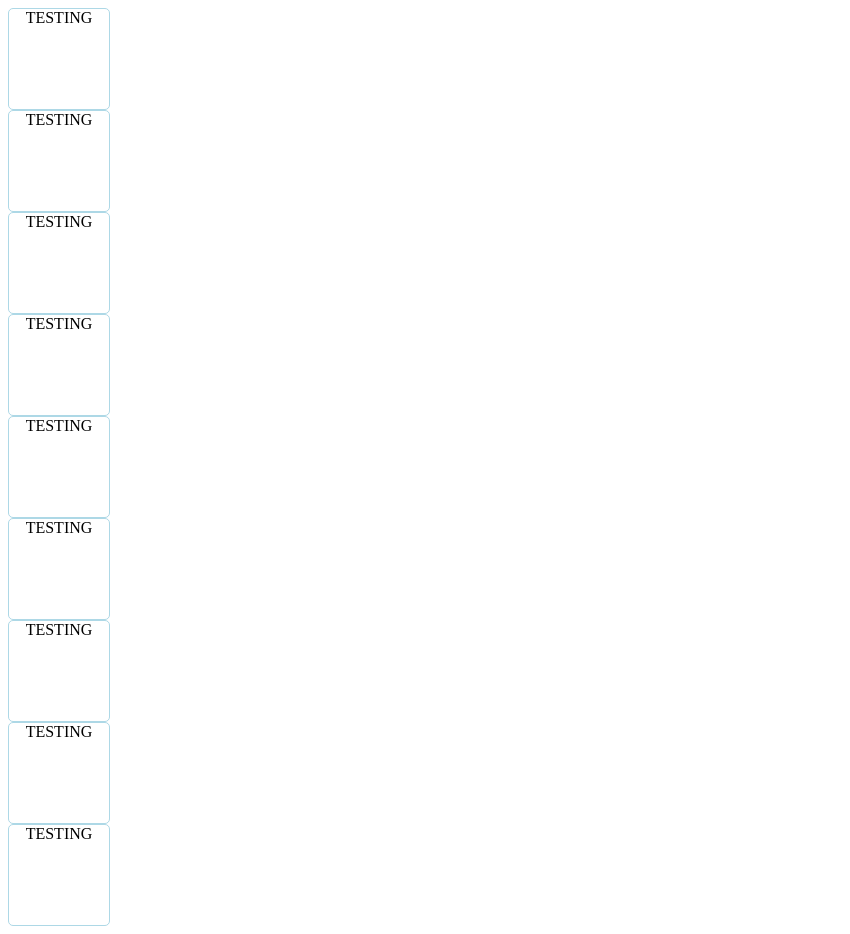
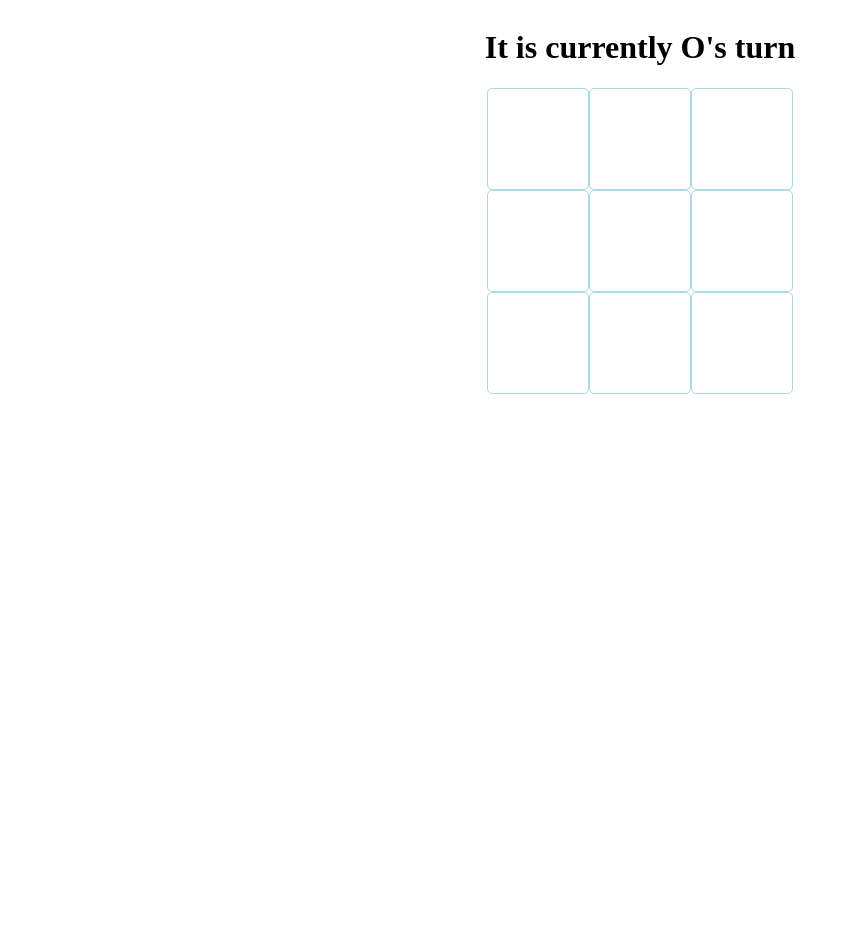
Before and after one commit to Busyreadingsomething/tictactoe, a React app: page / in a window 1280 px wide. Shown: the whole page, without its empty margins (0-850 px from the left). After the commit the page ends 800 px from the top, so only its background shows below. Built offline with nearby package versions, Linux system fonts and the light colour scheme.

Commit message:
Added general handle click with makeMove method

```diff
--- a/src/components/app.jsx
+++ b/src/components/app.jsx
@@ -1,15 +1,15 @@
 import React from 'react';
 
-const Square = props => (
-  <div className="space" onClick={props.click}>
-    TESTING
+export const Square = props => (
+  <div className="space" onClick={() => props.click(props.row, props.col)}>
+    <h3 className={`mark ${props.space}`}>{props.space}</h3>
   </div>
 )
 
-const BoardRow = props => (
-  <div>
+export const BoardRow = props => (
+  <div className="row">
     {
-      props.row.map(space => <Square space={space} click={props.click}/>)
+      props.row.map((space, index) => <Square space={space} row={props.index} col={index} click={props.click}/>)
     }
   </div>
 );
@@ -23,19 +23,42 @@ class Board extends React.Component {
         ['', '', ''],
         ['', '', ''],
       ],
+      turn: 'O',
+      winner: null,
     };
   }
 
-  handleClick() {
-    console.log('hit');
+  cloneBoard() {
+    const { board } = this.state
+    return board.map(row => row.map(space => space));
+  }
+
+  makeMove(board, row, col) {
+    if (board[row][col] === '') {
+      const turn = this.state.turn === 'O' ? 'X' : 'O';
+      board[row][col] = this.state.turn;
+      this.setState({
+        board,
+        turn
+      });
+    }
+  }
+
+  handleClick(row, col) {
+    console.log('hit', row, col);
+    const board = this.cloneBoard();
+    this.makeMove(board, row, col);
   }
 
   render() {
     return (
-      <div>
-        {
-          this.state.board.map(row => <BoardRow row={row} click={() => this.handleClick}/>)
-        }
+      <div className="game">
+        <h1>It is currently {this.state.turn}'s turn</h1>
+        <div className="board">
+          {
+            this.state.board.map((row, index) => <BoardRow row={row} index={index} click={(row, col) => this.handleClick(row, col)}/>)
+          }
+        </div>
       </div>
     );
   }
```
